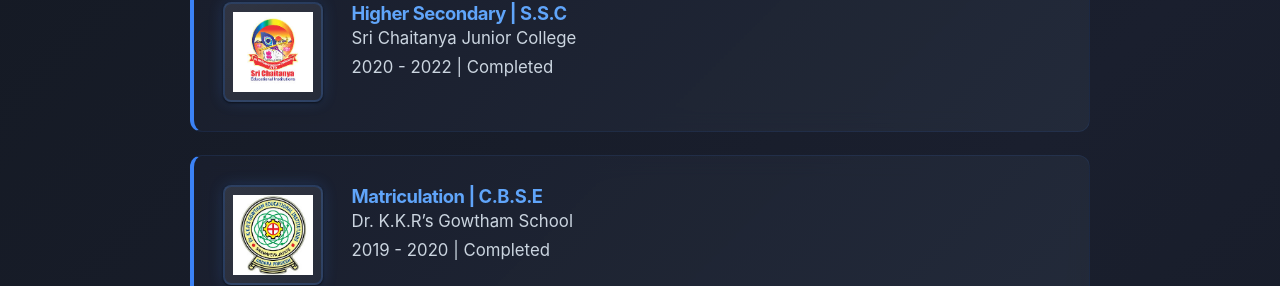
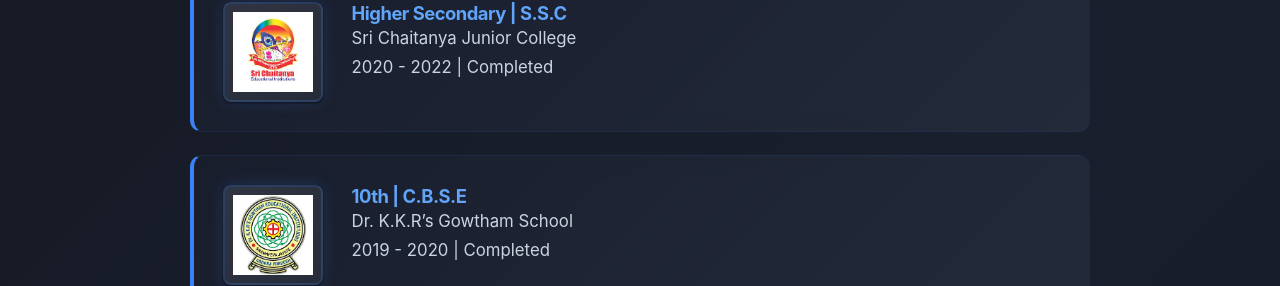
Before and after one commit to Venkat-gullapalli/Venkat, a React (Create React App) app: page / in a window 1280 px wide. Shown: the part 1552-1838 px from the top of the page. Built offline with nearby package versions, Linux system fonts and the light colour scheme.

Commit message:
Update App.js

```diff
--- a/src/App.js
+++ b/src/App.js
@@ -126,7 +126,7 @@
               img: sriChaitanyaImage, title: "Higher Secondary | S.S.C",
               school: "Sri Chaitanya Junior College", duration: "2020 - 2022 | Completed"
             }, {
-              img: drGowthamImage, title: "Matriculation | C.B.S.E",
+              img: drGowthamImage, title: "10th | C.B.S.E",
               school: "Dr. K.K.R’s Gowtham School", duration: "2019 - 2020 | Completed"
             }].map((edu, idx) => (
               <div className="education-card" key={idx}>
```
